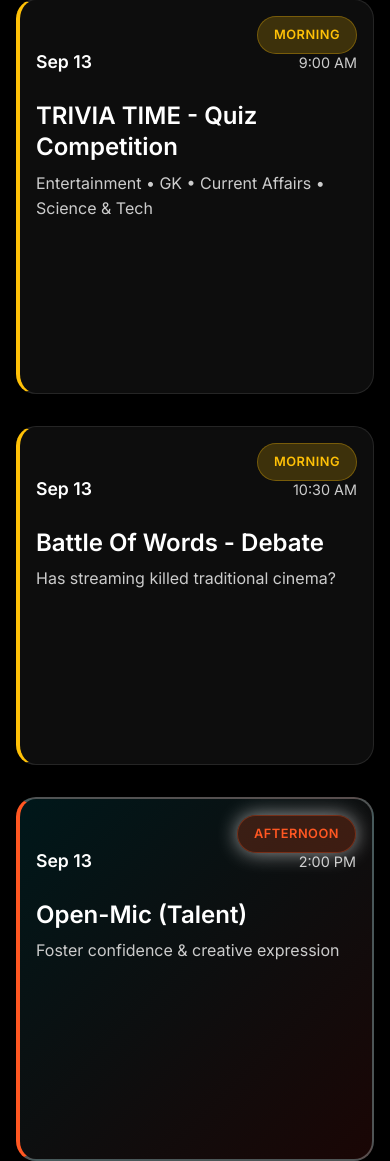
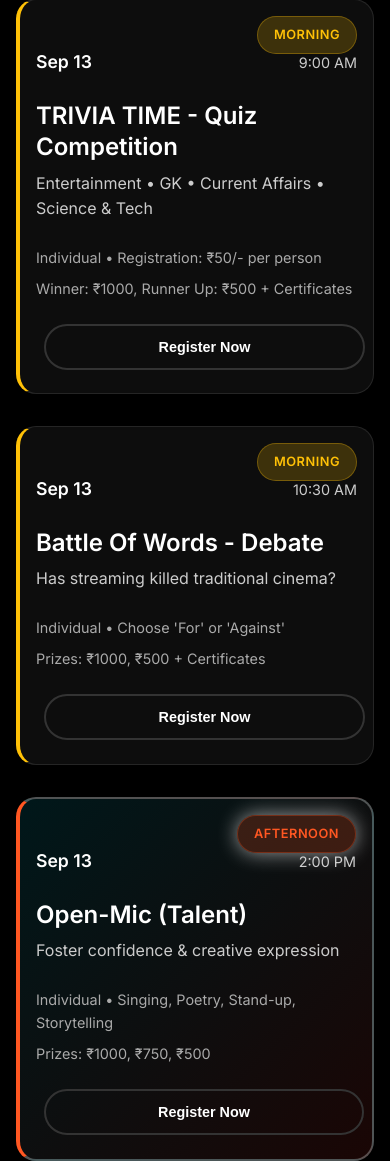
Before and after one commit to mandarwagh9/ideaspark, a plain HTML site: page index.html in a window 390 px wide. Shown: the part 1440-2601 px from the top of the page. Drawn offline with Linux system fonts and the light colour scheme.

Commit message:
mobile hover-non hover

```diff
--- a/styles.css
+++ b/styles.css
@@ -829,6 +829,12 @@ html {
         margin: 0;
     }
 
+    /* Mobile: Show event details by default */
+    .event-details {
+        opacity: 1 !important;
+        transform: translateY(0) !important;
+    }
+
     .modal-content {
         width: 95vw;
         max-width: 400px;
@@ -925,6 +931,12 @@ html {
 
     .event-card {
         padding: 1rem;
+    }
+
+    /* Mobile: Show event details by default */
+    .event-details {
+        opacity: 1 !important;
+        transform: translateY(0) !important;
     }
 
     .modal-content {
```
